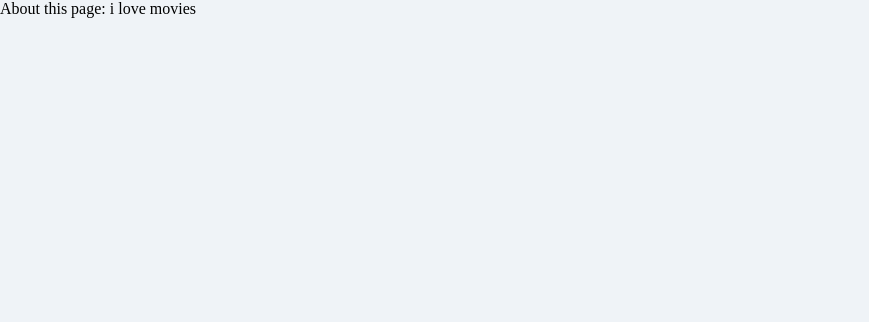
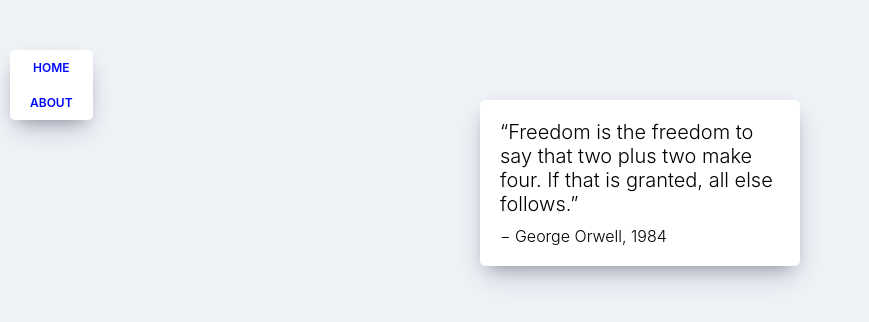
Before and after one commit to GeonWooPaeng/movie_service, a React (Create React App) app: page /#/about in a window 1280 px wide. Shown: the top 322 px of the page, without its empty margins (0-869 px from the left). Built offline with nearby package versions, Linux system fonts and the light colour scheme.

Commit message:
react-router <Link ...> props use

```diff
--- /dev/null
+++ b/src/App.css
@@ -0,0 +1,11 @@
+* {
+    box-sizing: border-box;
+}
+body {
+    margin: 0;
+    padding: 0;
+    font-family: -apple-system, BlinkMacSystemFont, "Segoe UI", Roboto, Oxygen,
+    Ubuntu, Cantarell, "Open Sans", "Helvetica Neue", sans-serif;
+    background-color: #eff3f7;
+    height: 100%;
+}
--- a/src/App.js
+++ b/src/App.js
@@ -1,13 +1,20 @@
 import React from "react";
 import { HashRouter, Route } from "react-router-dom";
-import Home from "./routers/Home"
+import Home from "./routers/Home";
 import About from "./routers/About";
+import Detail from "./routers/Detail";
+import Navigation from "./components/Navigation";
+import "./App.css";
 
 function App() {
-	return <HashRouter>
-		<Route path="/" exact={true} component={Home} />
-		<Route path="/about" component={About} />
-	</HashRouter>
+	return (
+		<HashRouter>
+			<Navigation />
+			<Route path="/" exact={true} component={Home} />
+			<Route path="/about" component={About} />
+			<Route path="/movie/:id" component={Detail} />
+		</HashRouter>
+	);
 }
 
 export default App;
--- a/src/components/Movie.js
+++ b/src/components/Movie.js
@@ -1,9 +1,21 @@
 import React from "react";
 import PropTypes from "prop-types";
+import {Link} from "react-router-dom";
 import "./Movie.css"
 
 function Movie({id, year, title, summary, poster, genres}) {
     return (
+        <Link
+            to={{
+                pathname: `/movie/${id}`,
+                state: {
+                    year: year,
+                    title,
+                    summary,
+                    poster,
+                    genres
+                }
+            }}>
             <div className="movie">
                 <img src={poster} alt={title} title={title} />
                 <div className="movie__data">
@@ -19,6 +31,7 @@
                     <p className="movie__summary">{summary.slice(0, 180)}...</p>
                 </div>
             </div>
+        </Link>
     );
 }
 
--- /dev/null
+++ b/src/components/Navigation.css
@@ -0,0 +1,25 @@
+.nav {
+    position: fixed;
+    top: 50px;
+    left: 10px;
+    display: flex;
+    flex-direction: column;
+    background-color: white;
+    padding: 10px 20px;
+    box-shadow: 0 13px 27px -5px rgba(50, 50, 93, 0.25),
+                0 8px 16px -8px rgba(0, 0, 0, 0.3),
+                0 -6px 16px -6px rgba(0, 0, 0, 0.025);
+    border-radius: 5px;
+}
+.nav a {
+    text-decoration: none;
+    color: #0008fc;
+    text-transform: uppercase;
+    font-size: 12px;
+    text-align: center;
+    font-weight: 600;
+  }
+
+  .nav a:not(:last-child) {
+    margin-bottom: 20px;
+  }
--- /dev/null
+++ b/src/components/Navigation.js
@@ -0,0 +1,14 @@
+import React from "react";
+import { Link } from "react-router-dom";
+import "./Navigation.css";
+
+function Navigation() {
+    return (
+        <div className="nav">
+            <Link to="/">Home</Link>
+            <Link to="/about">About</Link>
+        </div>
+    )
+}
+
+export default Navigation;
--- /dev/null
+++ b/src/routers/About.css
@@ -0,0 +1,20 @@
+.about__container {
+    box-shadow: 0 13px 27px -5px rgba(50, 50, 93, 0.25),
+      0 8px 16px -8px rgba(0, 0, 0, 0.3), 0 -6px 16px -6px rgba(0, 0, 0, 0.025);
+    padding: 20px;
+    border-radius: 5px;
+    background-color: white;
+    margin: 0 auto;
+    margin-top: 100px;
+    max-width: 25%;
+    font-weight: 300;
+  }
+
+  .about__container span:first-child {
+    font-size: 20px;
+  }
+
+  .about__container span:last-child {
+    display: block;
+    margin-top: 10px;
+  }
--- a/src/routers/About.js
+++ b/src/routers/About.js
@@ -1,9 +1,18 @@
 //설명 하는 page
 
 import React from "react";
+import "./About.css";
 
 function About() {
-    return <span>About this page: i love movies</span>
-}
+    return (
+        <div className="about__container">
+          <span>
+            “Freedom is the freedom to say that two plus two make four. If that is
+            granted, all else follows.”
+          </span>
+          <span>− George Orwell, 1984</span>
+        </div>
+      );
+    }
 
 export default About;
--- /dev/null
+++ b/src/routers/Detail.js
@@ -0,0 +1,22 @@
+import React from "react";
+
+class Detail extends React.Component {
+    // Link는 항상 props를 준다 이것을 설정 하려면
+    // Movie.js를 보면 됩니다.
+    componentDidMount() {
+        const { location, history } = this.props;
+        if (location.state === undefined) {
+            history.push("/"); // "/"로 이동해라
+        }
+    }
+    render() {
+        const { location } = this.props;
+        if (location.state) {
+            return <span>{location.state.title}</span>
+        } else {
+            return null;
+        }
+    }
+}
+
+export default Detail;
--- a/src/routers/Home.css
+++ b/src/routers/Home.css
@@ -1,12 +1,3 @@
-* {
-    box-sizing: border-box;
-}
-body {
-    margin: 0;
-    padding: 0;
-    background-color: #eff3f7;
-    height: 100%
-}
 .container {
     height: 100%;
     display: flex;
@@ -14,7 +5,7 @@
 }
 .loader {
     width: 100%;
-    height: 100%;
+    height: 100vh;
     display: flex;
     justify-content: center;
     align-items: center;
```
Lines whose indentation alone changed are shown as unchanged.
